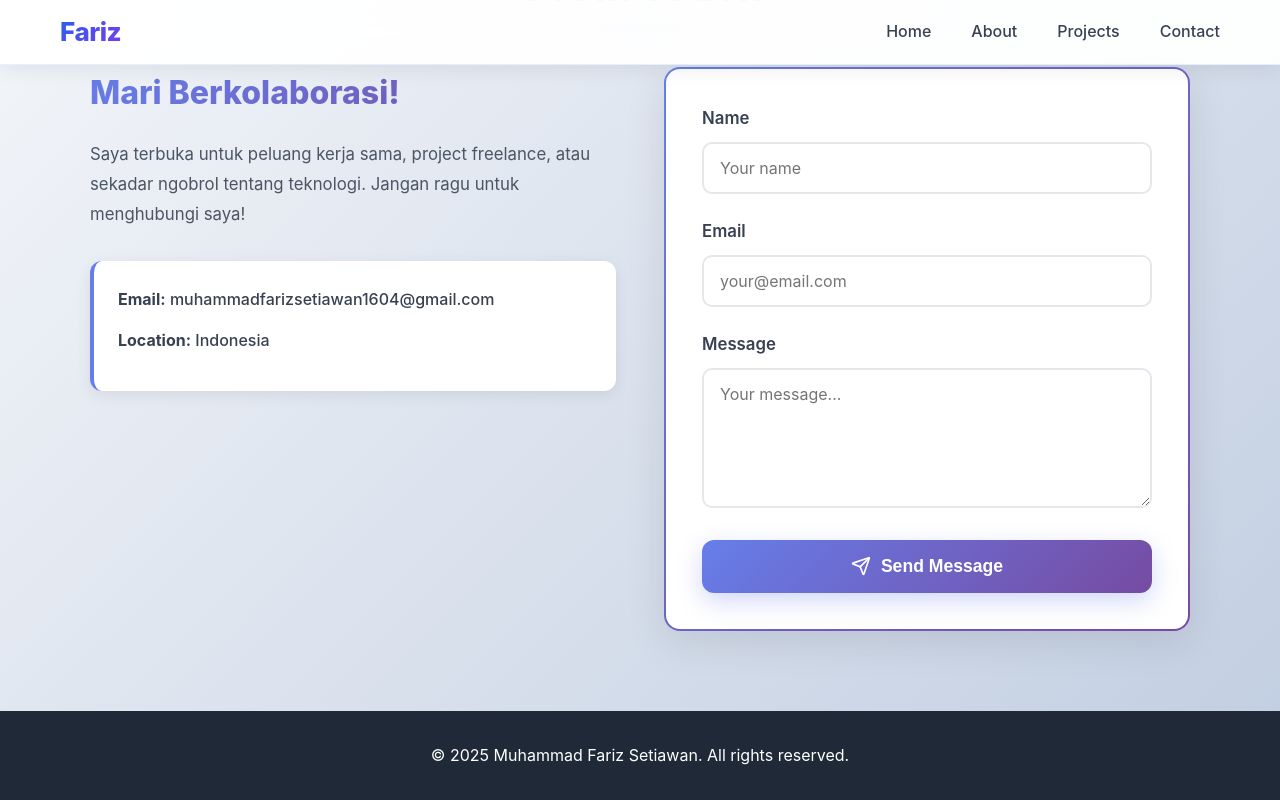
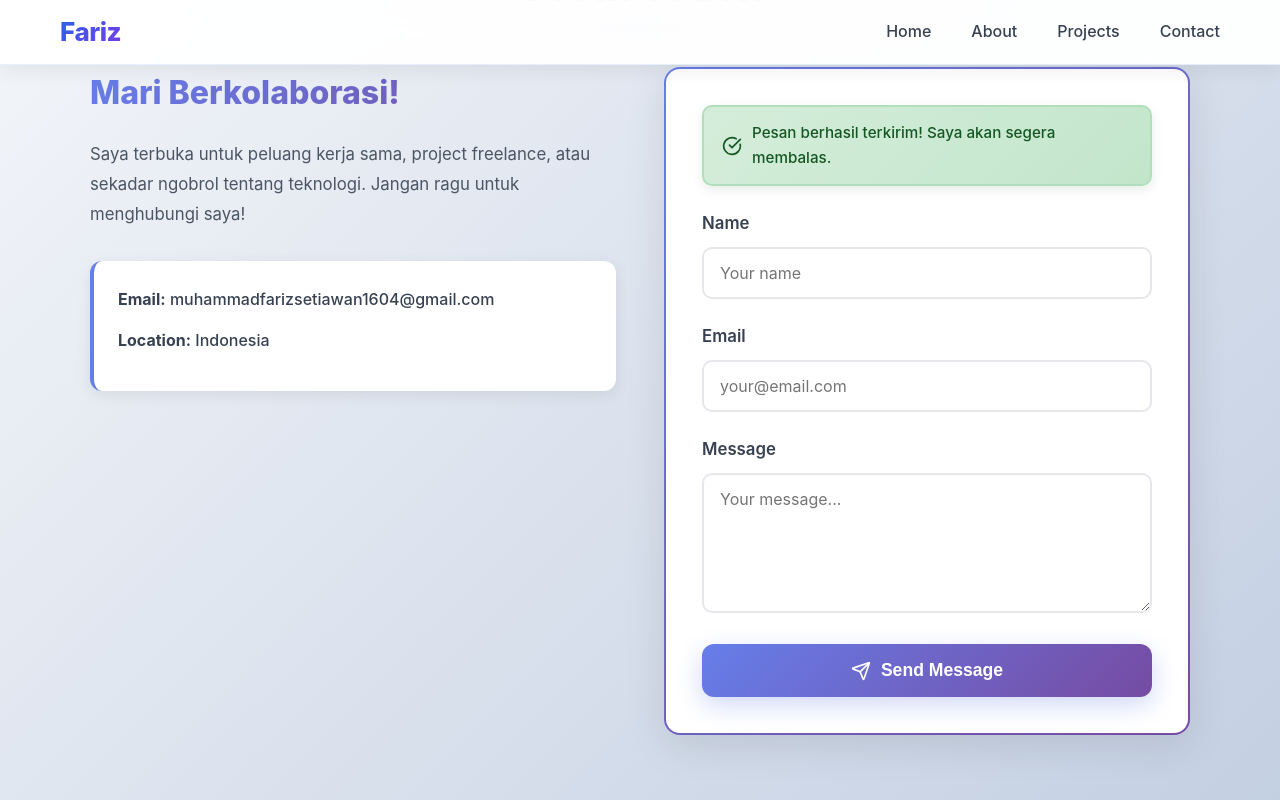
Before and after one commit to Rizzx-Lab/portfolio-fariz, a React (Vite) app: page / in a window 1280 px wide. Both pictures are taken after typing "Sample", "name@example.com", "Sample" into the empty fields and a click on the button "Send Message". Shown: the part 2157-2957 px from the top of the page. Built offline with nearby package versions, Linux system fonts and the light colour scheme; no server answers.

Commit message:
Add EmailJS integration to contact form

```diff
--- a/package.json
+++ b/package.json
@@ -10,6 +10,7 @@
     "preview": "vite preview"
   },
   "dependencies": {
+    "@emailjs/browser": "^4.4.1",
     "framer-motion": "^12.23.22",
     "lucide-react": "^0.544.0",
     "react": "^19.1.1",
--- a/src/components/Contact.css
+++ b/src/components/Contact.css
@@ -120,6 +120,54 @@
   transform: translateY(-1px);
 }
 
+.submit-btn:disabled {
+  opacity: 0.6;
+  cursor: not-allowed;
+  transform: none;
+}
+
+/* Status Message Styles */
+.status-message {
+  display: flex;
+  align-items: center;
+  gap: 10px;
+  padding: 14px 18px;
+  border-radius: 10px;
+  margin-bottom: 24px;
+  font-size: clamp(0.9rem, 2vw, 0.95rem);
+  font-weight: 500;
+  animation: slideDown 0.4s ease;
+}
+
+.status-message.success {
+  background: linear-gradient(135deg, #d4edda 0%, #c3e6cb 100%);
+  color: #155724;
+  border: 2px solid #b1dfbb;
+  box-shadow: 0 4px 12px rgba(21, 87, 36, 0.1);
+}
+
+.status-message.error {
+  background: linear-gradient(135deg, #f8d7da 0%, #f5c2c7 100%);
+  color: #721c24;
+  border: 2px solid #f1aeb5;
+  box-shadow: 0 4px 12px rgba(114, 28, 36, 0.1);
+}
+
+.status-message svg {
+  flex-shrink: 0;
+}
+
+@keyframes slideDown {
+  from {
+    opacity: 0;
+    transform: translateY(-15px);
+  }
+  to {
+    opacity: 1;
+    transform: translateY(0);
+  }
+}
+
 @media (max-width: 768px) {
   .contact {
     padding: 60px 16px;
@@ -133,4 +181,9 @@
   .contact-form {
     padding: 28px;
   }
+
+  .status-message {
+    padding: 12px 16px;
+    font-size: 0.9rem;
+  }
 }
--- a/src/components/Contact.jsx
+++ b/src/components/Contact.jsx
@@ -1,5 +1,6 @@
 import { useState } from 'react';
-import { Send } from 'lucide-react';
+import { Send, CheckCircle, AlertCircle } from 'lucide-react';
+import emailjs from '@emailjs/browser';
 import './Contact.css';
 
 export default function Contact() {
@@ -8,11 +9,53 @@ export default function Contact() {
     email: '',
     message: ''
   });
+  const [isLoading, setIsLoading] = useState(false);
+  const [status, setStatus] = useState({ type: '', message: '' });
 
-  const handleSubmit = (e) => {
+  const SERVICE_ID = import.meta.env.VITE_EMAILJS_SERVICE_ID;
+  const TEMPLATE_ID = import.meta.env.VITE_EMAILJS_TEMPLATE_ID;
+  const PUBLIC_KEY = import.meta.env.VITE_EMAILJS_PUBLIC_KEY;
+
+  const handleSubmit = async (e) => {
     e.preventDefault();
-    alert('Pesan terkirim! (Ini demo, belum terintegrasi dengan backend)');
-    setFormData({ name: '', email: '', message: '' });
+    setIsLoading(true);
+    setStatus({ type: '', message: '' });
+
+    try {
+      const result = await emailjs.send(
+        SERVICE_ID,
+        TEMPLATE_ID,
+        {
+          from_name: formData.name,
+          from_email: formData.email,
+          message: formData.message,
+        },
+        PUBLIC_KEY
+      );
+
+      console.log('✅ Email sent successfully:', result);
+
+      setStatus({
+        type: 'success',
+        message: 'Pesan berhasil terkirim! Saya akan segera membalas.'
+      });
+
+      setFormData({ name: '', email: '', message: '' });
+
+      setTimeout(() => {
+        setStatus({ type: '', message: '' });
+      }, 5000);
+
+    } catch (error) {
+      console.error('❌ Failed to send email:', error);
+
+      setStatus({
+        type: 'error',
+        message: 'Gagal mengirim pesan. Silakan coba lagi atau hubungi via email langsung.'
+      });
+    } finally {
+      setIsLoading(false);
+    }
   };
 
   const handleChange = (e) => {
@@ -41,6 +84,17 @@ export default function Contact() {
           </div>
 
           <form onSubmit={handleSubmit} className="contact-form">
+            {status.message && (
+              <div className={`status-message ${status.type}`}>
+                {status.type === 'success' ? (
+                  <CheckCircle size={20} />
+                ) : (
+                  <AlertCircle size={20} />
+                )}
+                <span>{status.message}</span>
+              </div>
+            )}
+
             <div className="form-group">
               <label>Name</label>
               <input
@@ -50,6 +104,7 @@ export default function Contact() {
                 value={formData.name}
                 onChange={handleChange}
                 placeholder="Your name"
+                disabled={isLoading}
               />
             </div>
 
@@ -62,6 +117,7 @@ export default function Contact() {
                 value={formData.email}
                 onChange={handleChange}
                 placeholder="your@email.com"
+                disabled={isLoading}
               />
             </div>
 
@@ -74,11 +130,13 @@ export default function Contact() {
                 value={formData.message}
                 onChange={handleChange}
                 placeholder="Your message..."
+                disabled={isLoading}
               />
             </div>
 
-            <button type="submit" className="submit-btn">
-              <Send size={20} /> Send Message
+            <button type="submit" className="submit-btn" disabled={isLoading}>
+              <Send size={20} />
+              {isLoading ? 'Sending...' : 'Send Message'}
             </button>
           </form>
         </div>
```
Also changed, not shown: 2 other files (tests, documents, lock files or other folders).
